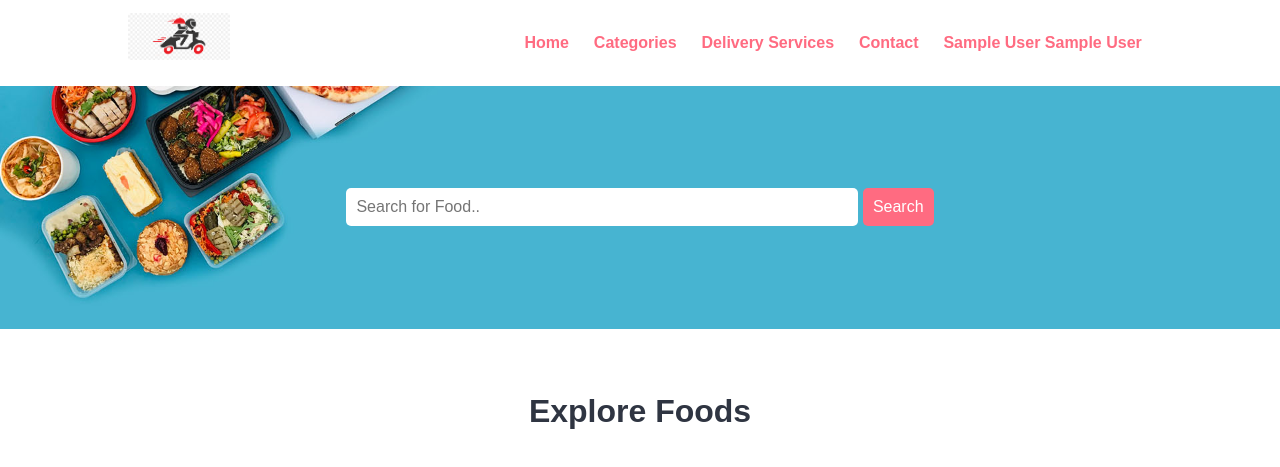
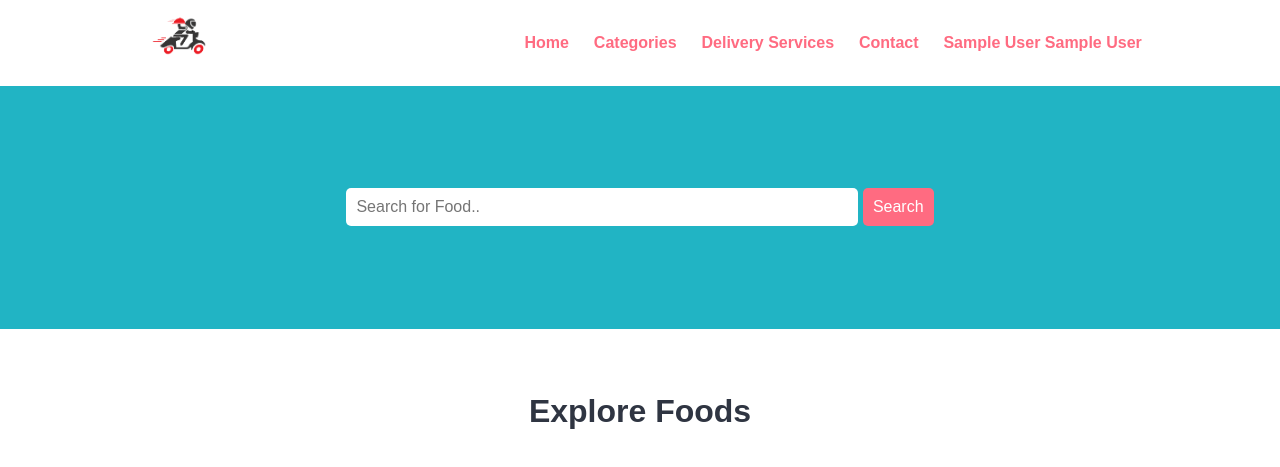
Before and after one commit to taviann/iaproject, a PHP site: page /Index.php in a window 1280 px wide. Shown: the top 467 px of the page. Run offline with PHP 8.4, Linux system fonts and the light colour scheme; the visitor is signed in with stand-in values (Sample User, id 1).

Commit message:
css and images changed

```diff
--- a/css/style.css
+++ b/css/style.css
@@ -104,7 +104,7 @@
 /* CSS for Food SEarch Section */
 
 .food-search{
-    background-image: url(../images/bg.jpg);
+    background-image: url(../images/pic.jpg);
     background-size: cover;
     background-repeat: no-repeat;
     background-position: center;
```
Also changed, not shown: images/log.png, images/pic.jpg (added).
